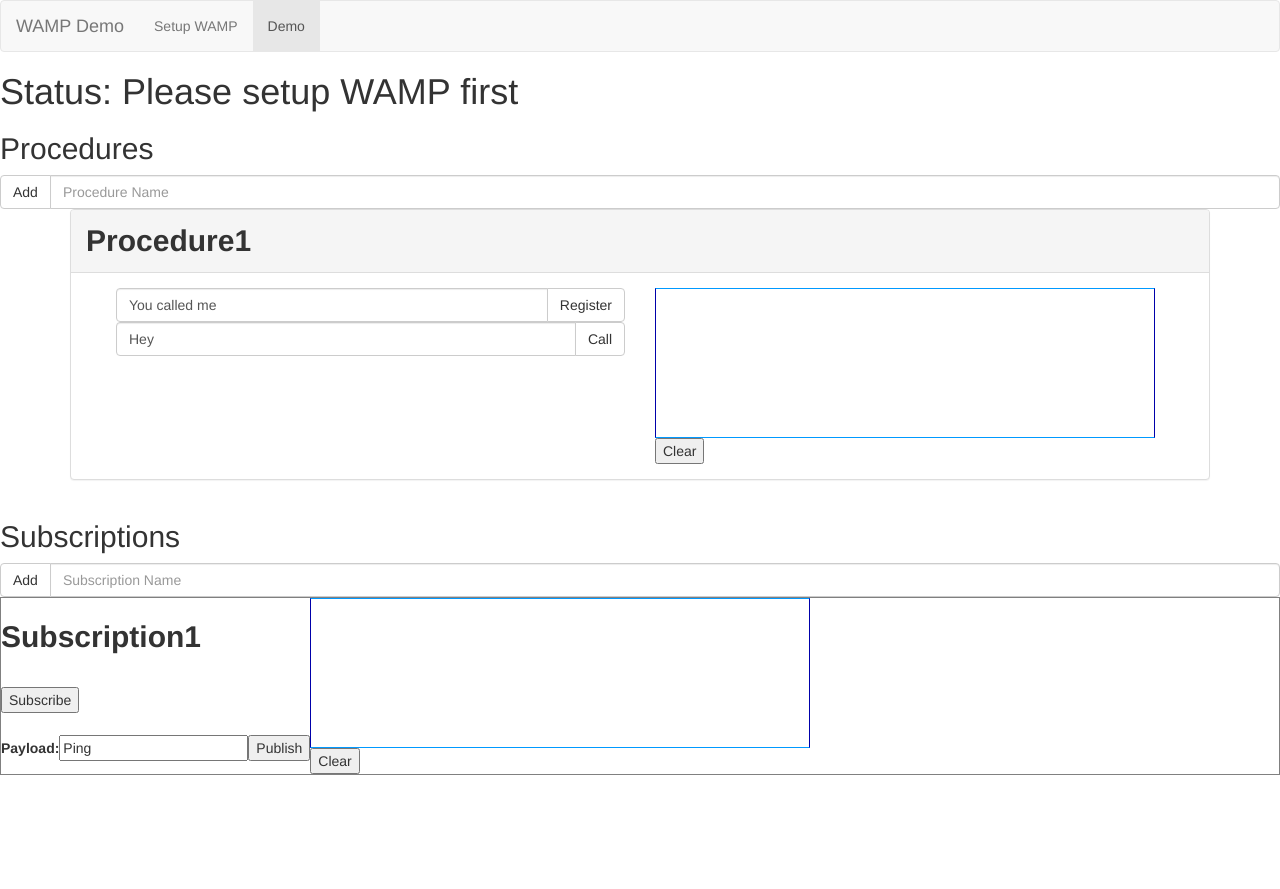
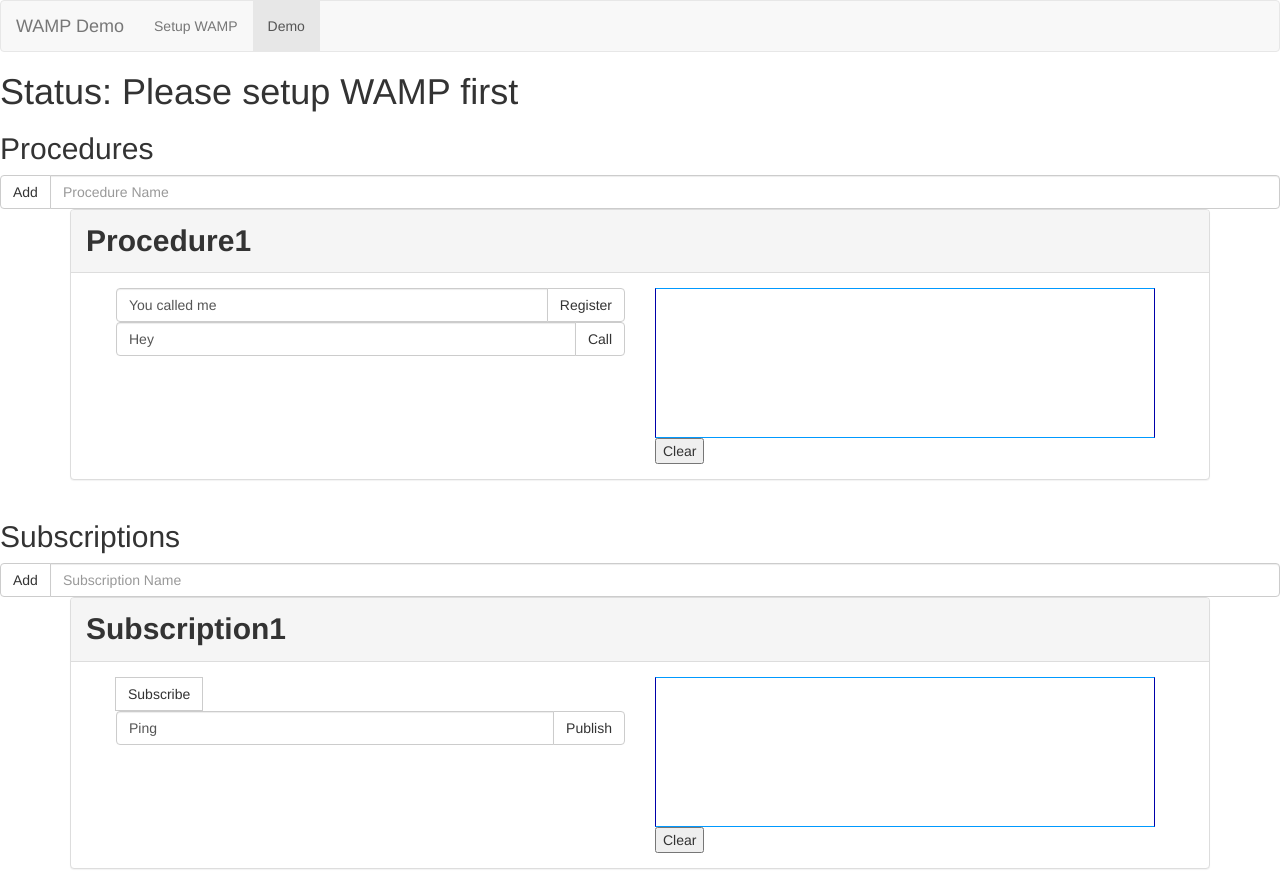
Before and after one commit to Jopie64/wampDemo, an Angular app: page /demo in a window 1280 px wide. Before the commit the page ends 800 px from the top, so only its background shows below. Built offline with nearby package versions, Linux system fonts and the light colour scheme; what jwamp would draw is missing.

Commit message:
Restyle subscriptions

```diff
--- a/src/app/wampdemo/subscription.component.html
+++ b/src/app/wampdemo/subscription.component.html
@@ -1,22 +1,27 @@
-<div class="subscription">
-  <table>
-    <tr>
-      <td>
-        <span class="name">{{name}}</span>
-      </td>
-      <td rowspan="3">
-        <app-msglist [messages]="log"></app-msglist>
-      </td>
-    </tr>
-    <tr>
-      <td>
-        <button (click)="subscribe()">Subscribe</button>
-      </td>
-    </tr>
-    <tr>
-      <td>
-        <label>Payload:</label><input type="text" [(ngModel)]="publishPayload"><button (click)="publish()">Publish</button>
-      </td>
-    </tr>
-  </table>
+<div class="container">
+  <div class="panel panel-default">
+    <div class="panel-heading"><span class="name">{{name}}</span></div>
+    <div class="panel-body">
+      <div class="container-fluid">
+        <div class="row-fluid">
+          <div class="col-lg-6 col-md-6 col-sm-6 col-xs-6 vcenter">
+            <div class="short-div input-group">
+              <span class="input-group-btn">
+                <button class="btn btn-default" type="button" (click)="subscribe()">Subscribe</button>
+              </span>
+            </div><!-- /input-group -->
+            <div class="short-div input-group">
+              <input type="text" class="form-control" [(ngModel)]="publishPayload" placeholder="Payload">
+              <span class="input-group-btn">
+                <button class="btn btn-default" type="button" (click)="publish()">Publish</button>
+              </span>
+            </div><!-- /input-group -->
+          </div>
+          <div class="col-lg-6 col-md-6 col-sm-6 col-xs-6">
+            <app-msglist [messages]="log"></app-msglist>
+          </div>
+        </div>
+      </div>
+    </div>
+  </div>
 </div>
```
